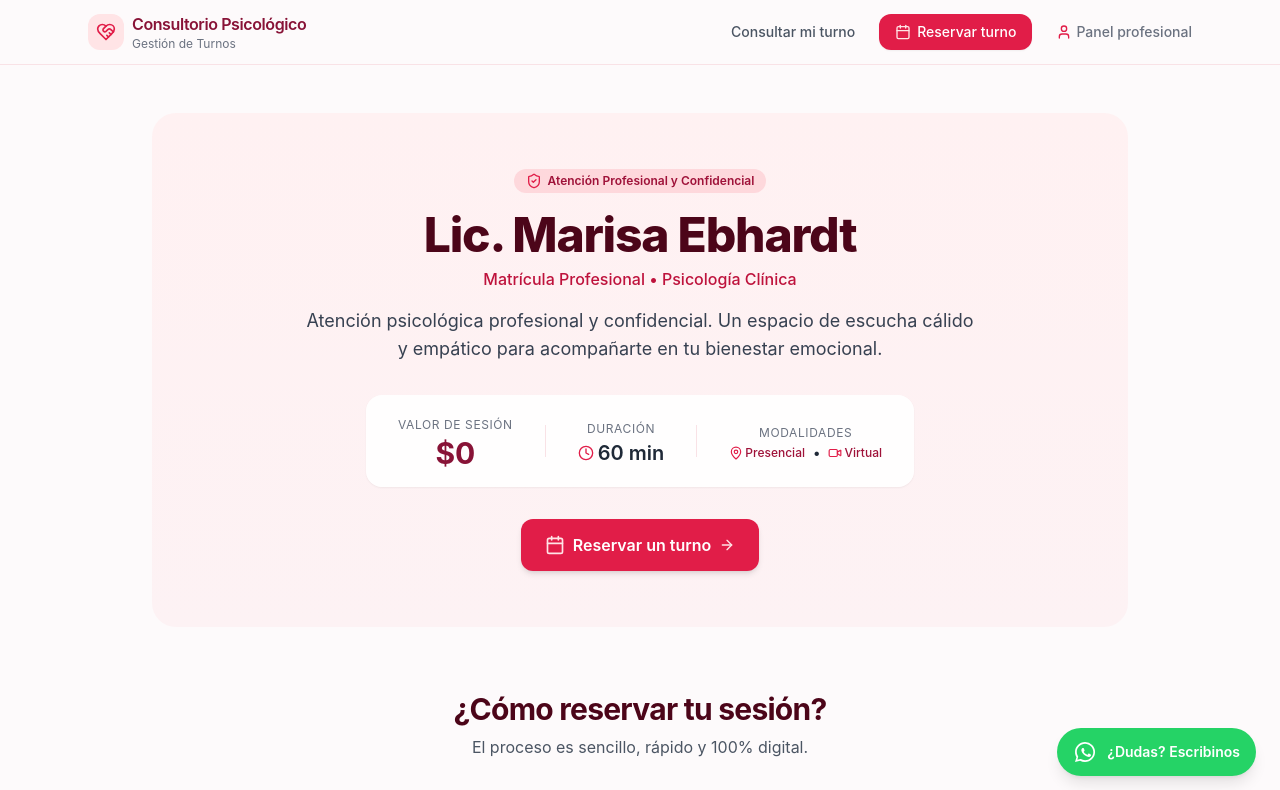
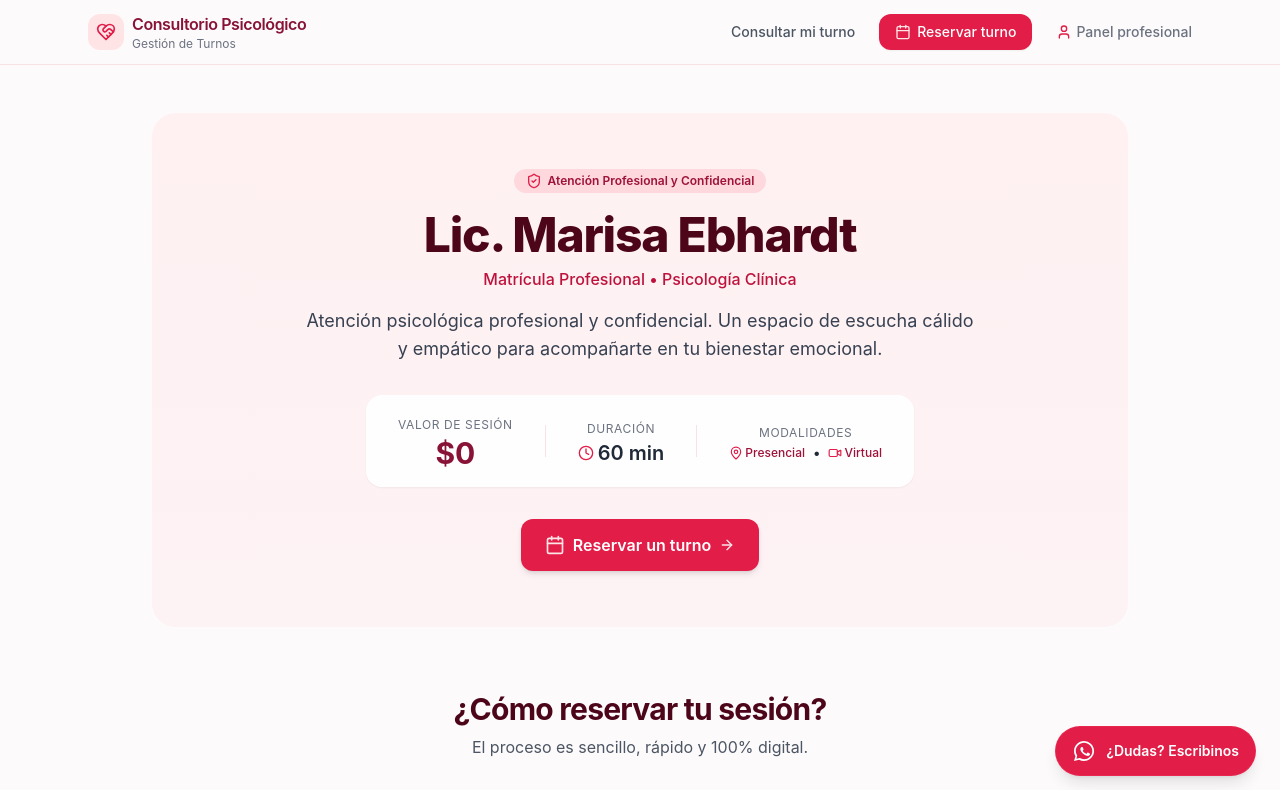
Before and after one commit to LautaroAlderete68/turnos-psicologia, a Next.js app: page / in a window 1280 px wide. Shown: the top 790 px of the page. Built offline with nearby package versions, Linux system fonts and the light colour scheme; no server answers; the database is empty.

Commit message:
style: cambiar boton flotante de whatsapp a la paleta rosa institucional

```diff
--- a/src/components/whatsapp-button.tsx
+++ b/src/components/whatsapp-button.tsx
@@ -37,7 +37,7 @@ export function FloatingWhatsApp({ phone }: FloatingWhatsAppProps) {
         target="_blank"
         rel="noopener noreferrer"
         aria-label="Contactar por WhatsApp"
-        className="flex items-center gap-2.5 rounded-full bg-[#25D366] px-4 py-3 text-white shadow-lg transition-all duration-300 hover:bg-[#20ba5a] hover:shadow-xl hover:scale-105 active:scale-95"
+        className="flex items-center gap-2.5 rounded-full bg-rose-600 px-4 py-3 text-white shadow-lg transition-all duration-300 hover:bg-rose-700 hover:shadow-xl hover:scale-105 active:scale-95 border border-rose-500/30"
       >
         {/* Ícono oficial de WhatsApp SVG */}
         <svg
```
